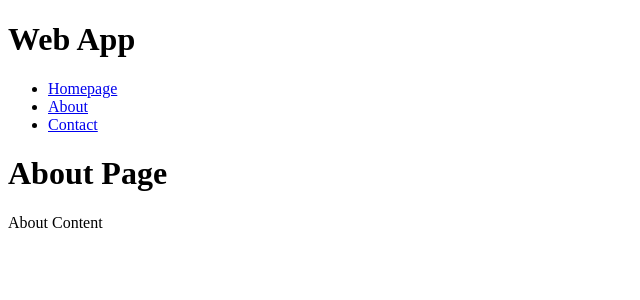
After one commit to mragipaltuncu/hellowebapp, a Django app: template collection/templates/about.html in a window 1280 px wide. The commit adds this page. Shown: the top 300 px of the page, without its empty margins (0-640 px from the left). Run offline with Django 3.2, Linux system fonts and the light colour scheme; the template is opened without the code that fills it, so the values that code supplies are empty.

Commit message:
a few more templates and nav bar

```diff
--- a/collection/static/css/style.css
+++ b/collection/static/css/style.css
@@ -1,3 +1,3 @@
 body {
-	background-color:blue;
+	background-color:none;
 }
--- /dev/null
+++ b/collection/templates/about.html
@@ -0,0 +1,6 @@
+{% extends 'layouts/base.html' %}
+{% block title %} About - {{block.super}} {% endblock %}
+{% block content%}
+	<h1>About Page</h1>
+	<p>About Content </p>
+{% endblock %}
--- /dev/null
+++ b/collection/templates/contact.html
@@ -0,0 +1,6 @@
+{% extends 'layouts/base.html' %}
+{% block title %} Contact - {{block.super}} {% endblock %}
+{% block content%}
+	<h1>Contact Page</h1>
+	<p>Contact Content </p>
+{% endblock %}
--- a/collection/templates/layouts/base.html
+++ b/collection/templates/layouts/base.html
@@ -2,17 +2,28 @@
 <!doctype html>
 <html>
 	<head>
-		<title><!-- We want to override page titles -->
+		<title>
 			{% block title %}
 				Project
 			{% endblock %}
 		</title>
 		<link rel="stylesheet" href="{% static 'css/style.css' %}" />
+		{% block header %}{% endblock %}
 	</head>
 	<body>
+		<header>
+			<h1>Web App</h1>
+			<nav>
+				<ul>
+					<li><a href="{% url 'home' %}">Homepage</a></li>
+					<li><a href="{% url 'about' %}">About</a></li>
+					<li><a href="{% url 'contact' %}">Contact</a></li>
+				</ul>
+			</nav>
+		</header>
 		{% block content %}{% endblock %}
 		{% block footer %}{% endblock %}
-		<!-- We want to override page body -->
-		}
+
+
 	</body>
 </html>
```
Also changed, not shown: hellowebapp/urls.py (+10 -0 lines), collection/templates/index.html (line endings or trailing spaces).
